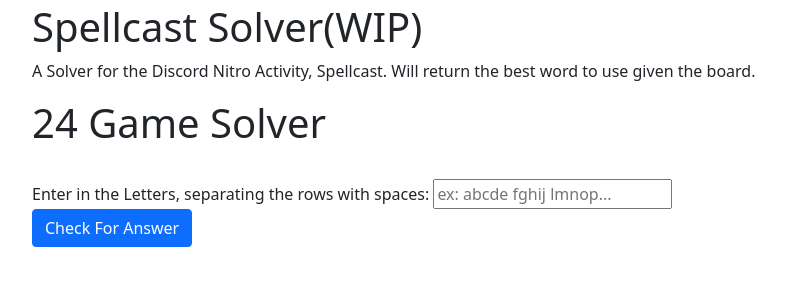
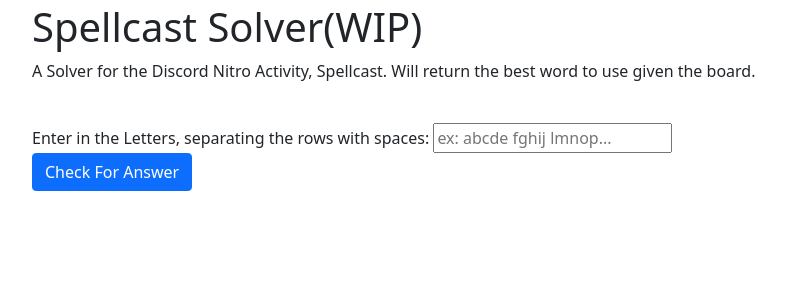
Before and after one commit to StevenAHan/Stevens-Minigames, a Flask app: page /spellcast_solver in a window 1280 px wide. Shown: the part 53-356 px from the top of the page, without its empty margins (50-836 px from the left). Run offline with Flask 3, Linux system fonts and the light colour scheme.

Commit message:
Updated html

```diff
--- a/templates/spellcast_solver.html
+++ b/templates/spellcast_solver.html
@@ -4,7 +4,6 @@
 {% block content %}
     <h1>Spellcast Solver(WIP)</h1>
     <p>A Solver for the Discord Nitro Activity, Spellcast. Will return the best word to use given the board.</p>
-    <h1>24 Game Solver</h1>
         <br>
         <div class="main">
           <form action="/spellcast_solver" method="post">
```
Also changed, not shown: README.md.
